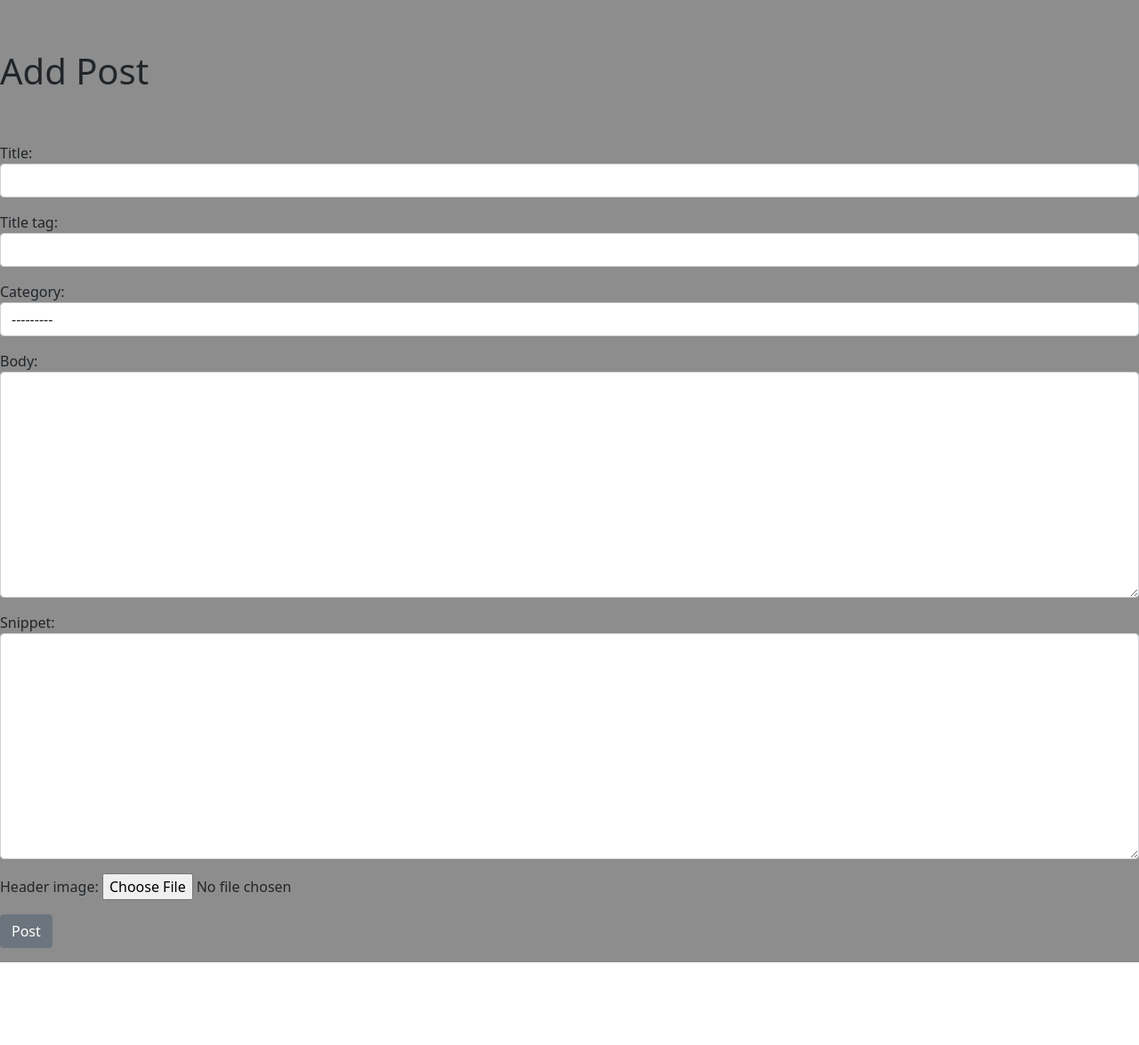
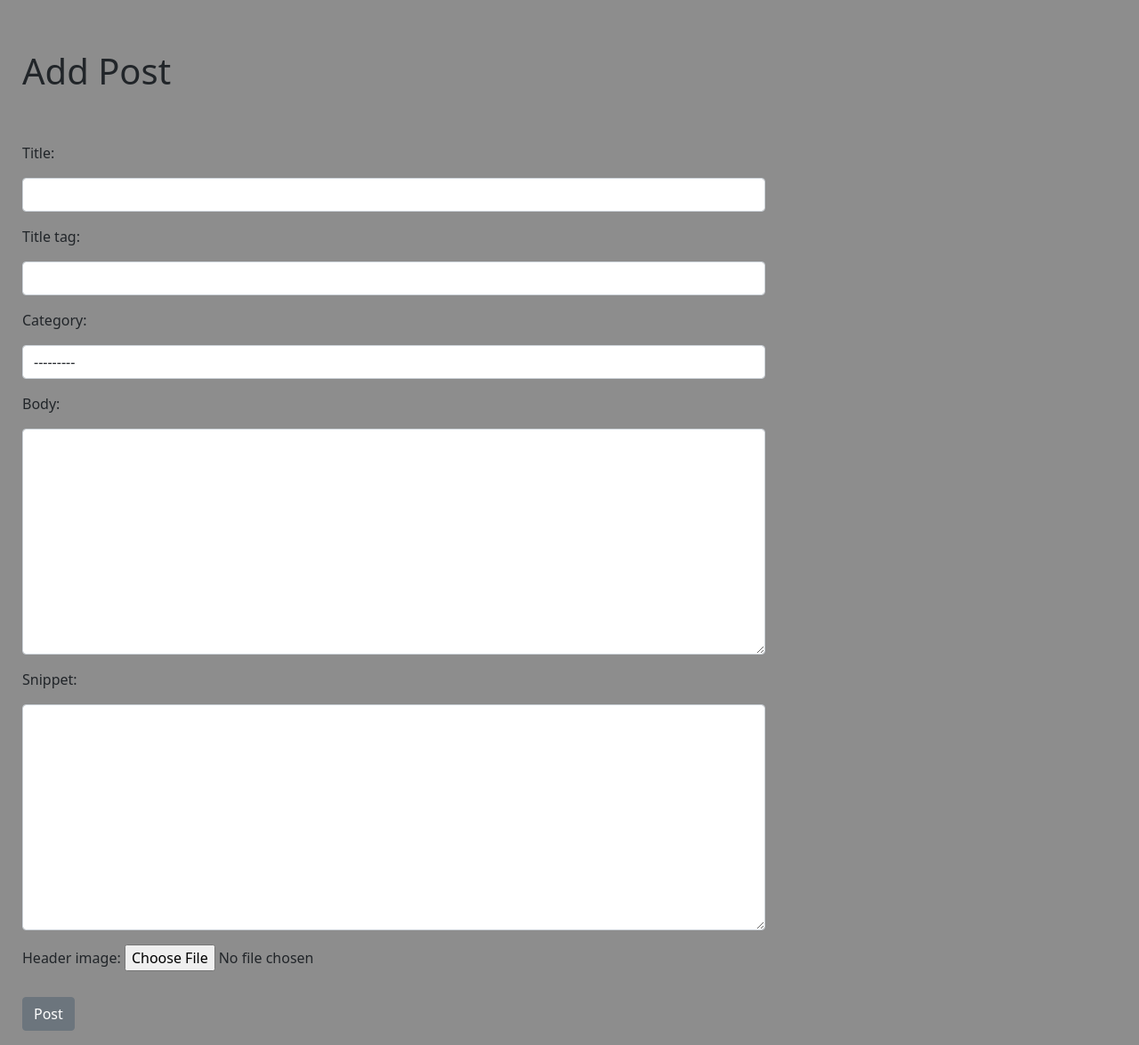
Before and after one commit to Jessica-Mansell/Personal-Website, a Django app: page /add_post/ in a window 1280 px wide. Shown: the part 56-1231 px from the top of the page at 89% size. Before the commit the page ends 1138 px from the top, so only its background shows below. Run offline with Django 4.2, Linux system fonts and the light colour scheme; a user stored in the database is signed in; data comes from the database, SQL or seed files in the repository; some libraries are stand-ins or nearby versions.

Commit message:
forms sizing fixed

```diff
--- a/mysite/blogsite/forms.py
+++ b/mysite/blogsite/forms.py
@@ -15,13 +15,13 @@ class PostForm(forms.ModelForm):
         fields = ('title', 'title_tag', 'author', 'category' , 'body', 'snippet', 'header_image')
 
         widgets = {
-            'title': forms.TextInput(attrs={'class': 'form-control'}),
-            'title_tag': forms.TextInput(attrs={'class': 'form-control'}),
+            'title': forms.TextInput(attrs={'class': 'form-control', 'id': 'blank_form'}),
+            'title_tag': forms.TextInput(attrs={'class': 'form-control', 'id': 'blank_form'}),
             'author': forms.TextInput(attrs={'class': 'form-control', 'value': '', 'id': 'User', 'type':'hidden'}),
             # 'author': forms.Select(attrs={'class': 'form-control'}),
-            'category': forms.Select(choices=choice_list, attrs={'class': 'form-control'}),
-            'body': forms.Textarea(attrs={'class': 'form-control'}),
-            'snippet': forms.Textarea(attrs={'class': 'form-control'}),
+            'category': forms.Select(choices=choice_list, attrs={'class': 'form-control', 'id': 'blank_form'}),
+            'body': forms.Textarea(attrs={'class': 'form-control', 'id': 'post_body_add'}),
+            'snippet': forms.Textarea(attrs={'class': 'form-control', 'id': 'snippet_add'}),
         }
 
 class EditForm(forms.ModelForm):
--- a/mysite/blogsite/static/mysite/style.css
+++ b/mysite/blogsite/static/mysite/style.css
@@ -33,6 +33,7 @@ img#home_pics.img-fluid {
 
 h1 {
     padding-top: 2rem;
+    margin-left: 25px;
 }
 
 #cat_main {
@@ -51,3 +52,27 @@ h1 {
     color: #fff;
     margin: auto;
 }
+
+#blank_form {
+    max-width: 835px;
+}
+
+#add_container {
+    margin-left: 25px;
+}
+
+#post_body_add {
+    max-width: 835px;
+}
+
+#snippet_add {
+    max-width: 835px;
+}
+
+p {
+    max-width: 835px;
+}
+
+label {
+    margin-bottom: 1rem;
+}
--- a/mysite/blogsite/templates/add_post.html
+++ b/mysite/blogsite/templates/add_post.html
@@ -7,7 +7,7 @@
     <h1>Add Post</h1>
     <br/>
     <br/>
-    <div class="mb-3">
+    <div class="mb-3" id="add_container">
         <form method="POST" enctype="multipart/form-data">
             {% csrf_token %}
             <!--as_p = html element of <p> for paragraph. can also use as_ul or as_table-->
```
